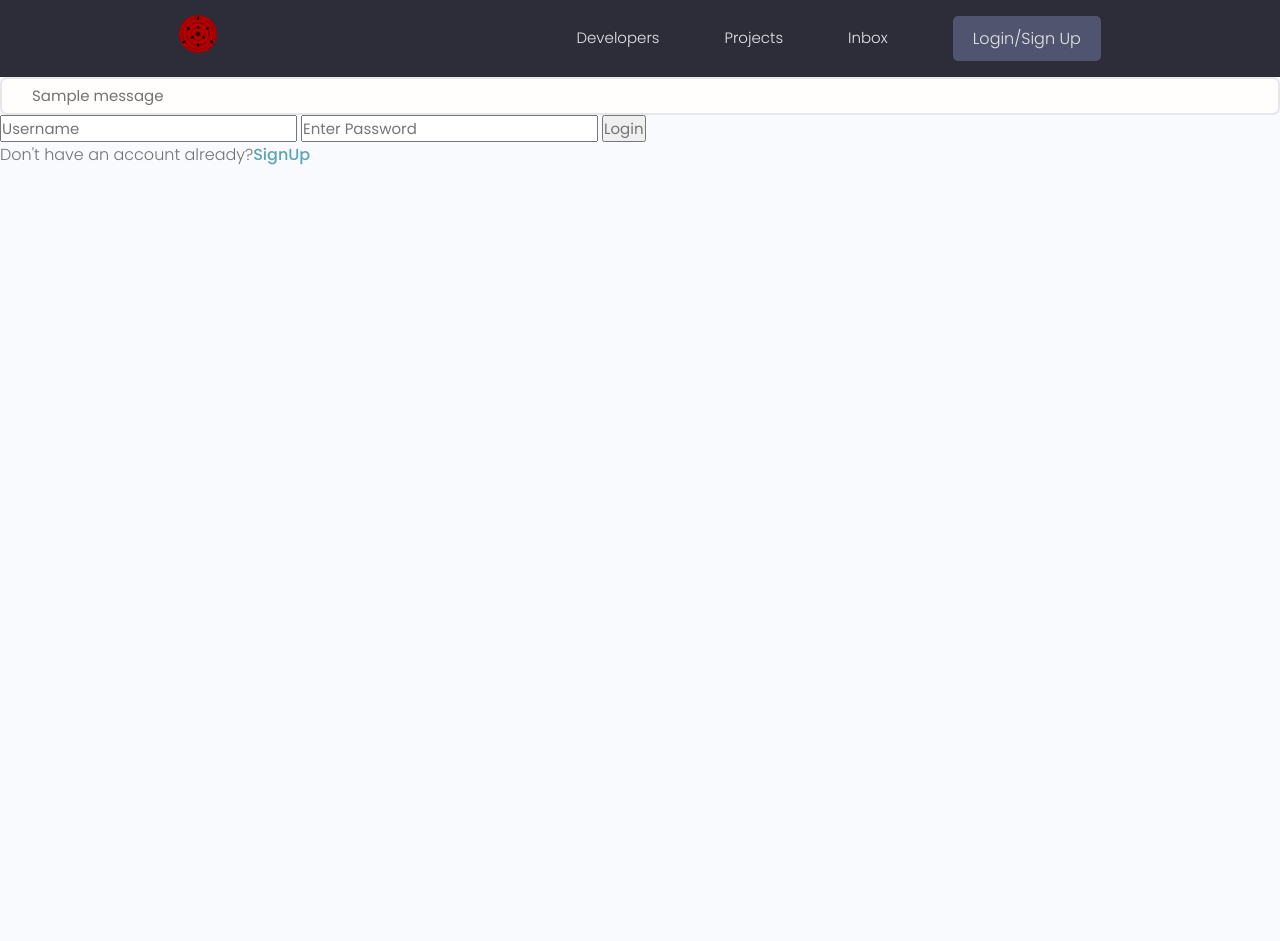
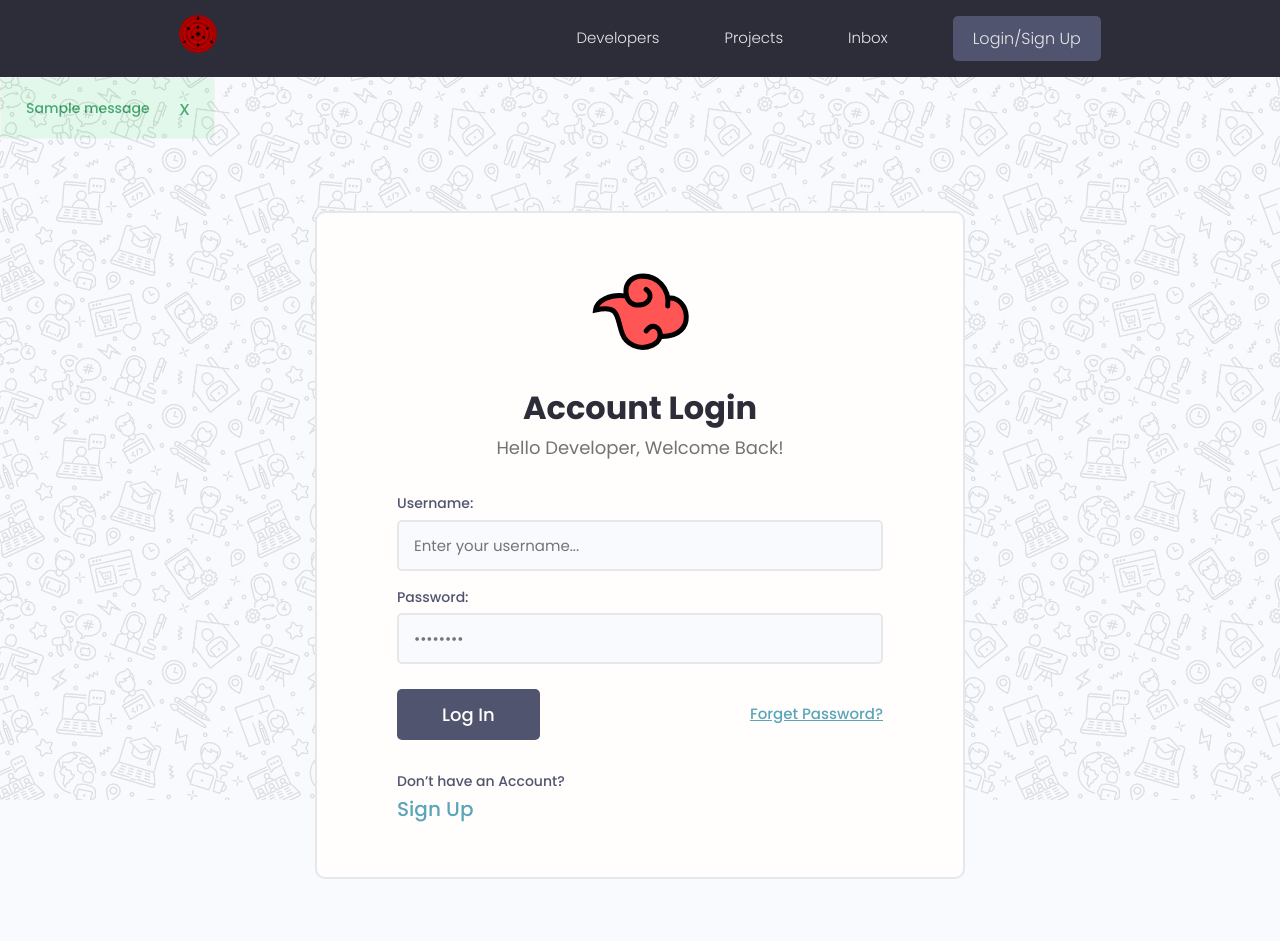
Before and after one commit to Candykiller16/Projects-site, a Django app: page /login/ in a window 1280 px wide. Before the commit the page ends 165 px from the top, so only its background shows below. Run offline with Django 4.2, Linux system fonts and the light colour scheme; one stand-in notice (Sample message) is shown; some libraries are stand-ins or nearby versions.

Commit message:
styled login_register page

```diff
--- a/static/uikit/app.js
+++ b/static/uikit/app.js
@@ -2,3 +2,13 @@
 document.addEventListener('DOMContentLoaded', function () {
   hljs.highlightAll();
 });
+
+
+let alertWrapper = document.querySelector('.alert')
+let alertClose = document.querySelector('.alert__close')
+
+if (alertWrapper) {
+  alertClose.addEventListener('click', () =>
+    alertWrapper.style.display = 'none'
+  )
+}
--- a/templates/main.html
+++ b/templates/main.html
@@ -18,16 +18,29 @@
 <body>
 {% include 'navbar.html' %}
 
-{% if messages %}
-<ul class="messages">
+<!--{% if messages %}-->
+<!--<ul class="messages">-->
+<!--    {% for message in messages %}-->
+<!--    <li{% if message.tags %} class="{{ message.tags }}"{% endif %}>{{ message }}</li>-->
+<!--    {% endfor %}-->
+<!--</ul>-->
+<!--{% endif %}-->
+
+    {% if messages %}
+
     {% for message in messages %}
-    <li{% if message.tags %} class="{{ message.tags }}"{% endif %}>{{ message }}</li>
+        <div class="alert alert--{{message.tags}}">
+            <p class="alert__message">{{message}}</p>
+            <button class="alert__close">x</button>
+        </div>
     {% endfor %}
-</ul>
-{% endif %}
 
-{% block content %}
-{% endblock content %}
+    {% endif %}
+
+    {% block content %}
+
+    {% endblock content %}
 
 </body>
+<script src="{% static 'uikit/app.js' %}"></script>
 </html>
--- a/users/forms.py
+++ b/users/forms.py
@@ -1,6 +1,7 @@
 from django.forms import ModelForm
 from django.contrib.auth.forms import UserCreationForm
 from django.contrib.auth.models import User
+
 
 class CustomUserCreationForm(UserCreationForm):
     class Meta:
@@ -9,3 +10,8 @@ class CustomUserCreationForm(UserCreationForm):
         labels = {
             'first_name': 'Name',
         }
+
+    def __init__(self, *args, **kwargs):
+        super(CustomUserCreationForm, self).__init__(*args, **kwargs)
+        for name, field in self.fields.items():
+            field.widget.attrs.update({'class': 'input'})
--- a/users/templates/users/login_register.html
+++ b/users/templates/users/login_register.html
@@ -1,25 +1,97 @@
 {% extends 'main.html' %}
-
+{% load static %}
 {% block content %}
 
 {% if page == 'register' %}
-<h1>Register User</h1>
 
-<form action="{% url 'register' %}" method="post">
-    {% csrf_token %}
-    {{form.as_p}}
-    <input type="submit" value="Register">
-</form>
-<p>Already have an account ?<a href="{% url 'login' %}">LogIn</a></p>
+<div class="auth">
+    <div class="card">
+        <div class="auth__header text-center">
+            <a href="/">
+                <img src="{% static 'images/icon2.svg' %}" alt="icon" />
+            </a>
+            <h3>Register an Account</h3>
+            <p>Create a new developer account</p>
+        </div>
+
+        <form method="POST" action="{% url 'register' %}" class="form auth__form">
+            {% csrf_token %}
+
+            {% for field in form %}
+            <div class="form__field">
+                <label for="formInput#text">{{field.label}}</label>
+                {{field}}
+<!--              {% if field.help_text %}-->
+<!--                <small>{{field.help_text}}</small>-->
+<!--              {% endif %}-->
+
+              {% for error in field.errors %}
+                <p style="color: red;">{{error}}</p>
+              {% endfor %}
+
+          </div>
+            {% endfor %}
+
+
+          <div class="auth__actions">
+            <input class="btn btn--sub btn--lg" type="submit" value="Sign  In" />
+          </div>
+        </form>
+        <div class="auth__alternative">
+          <p>Already have an Account?</p>
+          <a href="{% url 'login' %}">Log In</a>
+        </div>
+      </div>
+    </div>
 
 {% else %}
-<form action="{% url 'login' %}" method="POST">
-    {% csrf_token %}
-    <input type="text" name="username" placeholder="Username">
-    <input type="text" name="password" placeholder="Enter Password">
-    <input type="submit" value="Login">
 
-    <p>Don't have an account already?<a href="{% url 'register' %}">SignUp</a></p>
-</form>
+<div class="auth">
+      <div class="card">
+        <div class="auth__header text-center">
+          <a href="/">
+            <img src="{% static 'images/icon.svg' %}" alt="icon" />
+          </a>
+          <h3>Account Login</h3>
+          <p>Hello Developer, Welcome Back!</p>
+        </div>
+
+        <form action="{% url 'login' %}" method="POST" class="form auth__form">
+            {% csrf_token %}
+          <!-- Input:Username -->
+          <div class="form__field">
+            <label for="formInput#text">Username: </label>
+            <input
+              class="input input--text"
+              id="formInput#text"
+              type="text"
+              name="username"
+              placeholder="Enter your username..."
+            />
+          </div>
+
+          <!-- Input:Password -->
+          <div class="form__field">
+            <label for="formInput#password">Password: </label>
+            <input
+              class="input input--password"
+              id="formInput#passowrd"
+              type="password"
+              name="password"
+              placeholder="••••••••"
+            />
+          </div>
+          <div class="auth__actions">
+            <input class="btn btn--sub btn--lg" type="submit" value="Log In" />
+            <a href="forgetpassword.html">Forget Password?</a>
+          </div>
+        </form>
+        <div class="auth__alternative">
+          <p>Don’t have an Account?</p>
+          <a href="{% url 'register' %}">Sign Up</a>
+        </div>
+      </div>
+    </div>
+
 {% endif %}
 {% endblock %}
--- a/users/views.py
+++ b/users/views.py
@@ -17,7 +17,7 @@ def loginUser(request):
         password = request.POST['password']
 
         try:
-            user = User.objects.get(username=username, password=password)
+            user = User.objects.get(username=username)
         except:
             messages.error(request, 'User does not exist')
 
@@ -34,7 +34,7 @@ def loginUser(request):
 
 def logoutUser(request):
     logout(request)
-    messages.success(request, 'User was successfully logged out')
+    messages.info(request, 'User was successfully logged out')
     return redirect('login')
 
 
```
Also changed, not shown: templates/login.html (added, +47 -0 lines), templates/login_register.html (added, +100 -0 lines), templates/signup.html (added, +69 -0 lines), static/images/icon.svg (added), static/images/icon2.svg (added), static/images/pattern.jpg (added).
